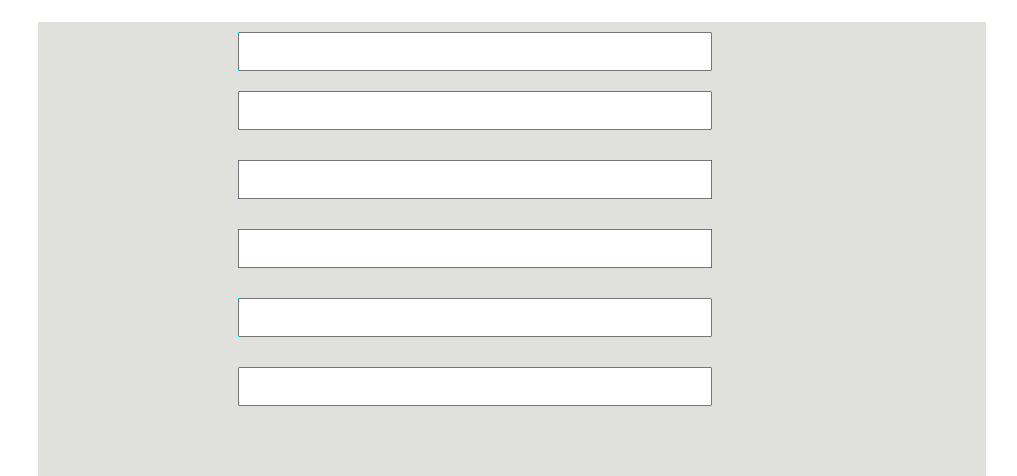
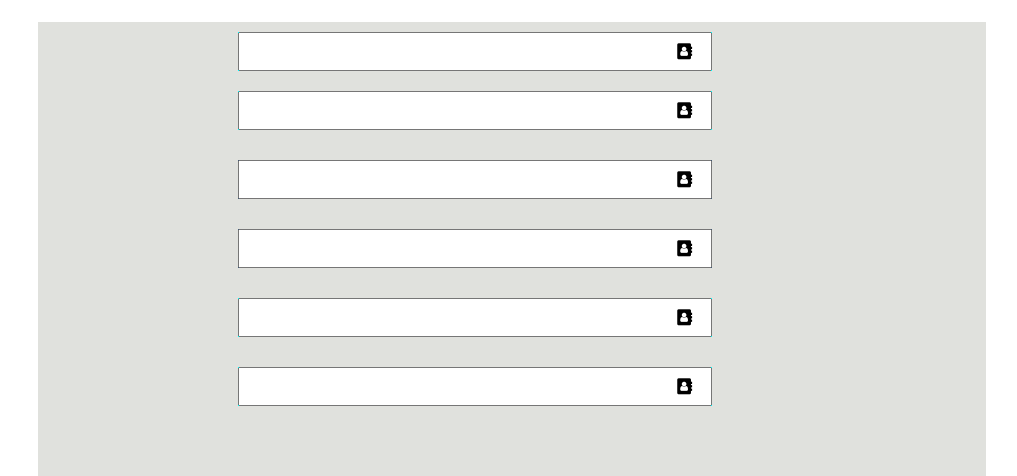
Before and after one commit to SUMMER-N215/homework-five, a plain HTML site: page index.html in a window 1280 px wide. Shown: the part 324-800 px from the top of the page, without its empty margins (128-1145 px from the left). Drawn offline with Linux system fonts and the light colour scheme; the site is published under a folder, as on GitHub Pages, so addresses that start at the root find nothing.

Commit message:
css link change

```diff
--- a/index.html
+++ b/index.html
@@ -6,7 +6,7 @@
     <meta http-equiv="X-UA-Compatible" content="IE=edge">
     <meta name="viewport" content="width=device-width, initial-scale=1.0">
     <title>homework-five</title>
-    <link rel="stylesheet" href="/css/font-awesome.min.css">
+    <link rel="stylesheet" href="css/font-awesome.min.css">
     <link rel="stylesheet" href="css/style.css">
 </head>
 
```
